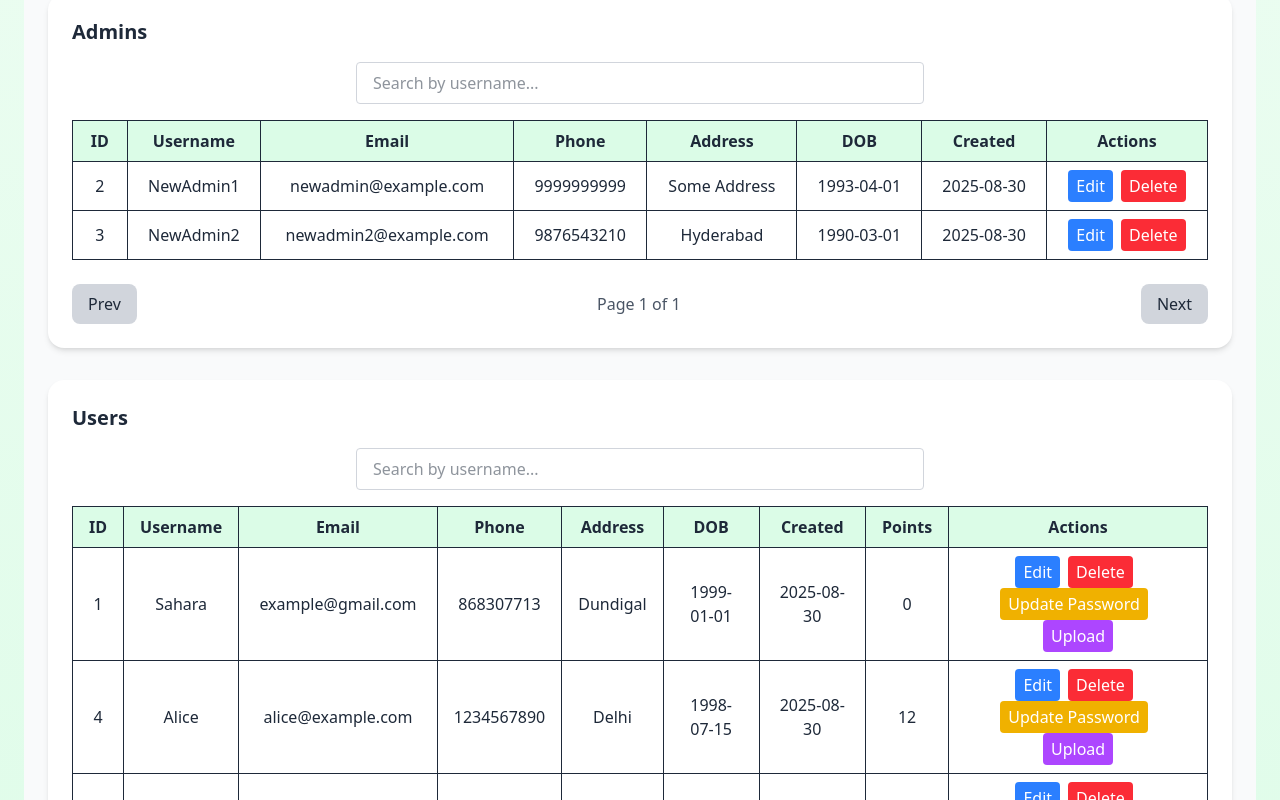
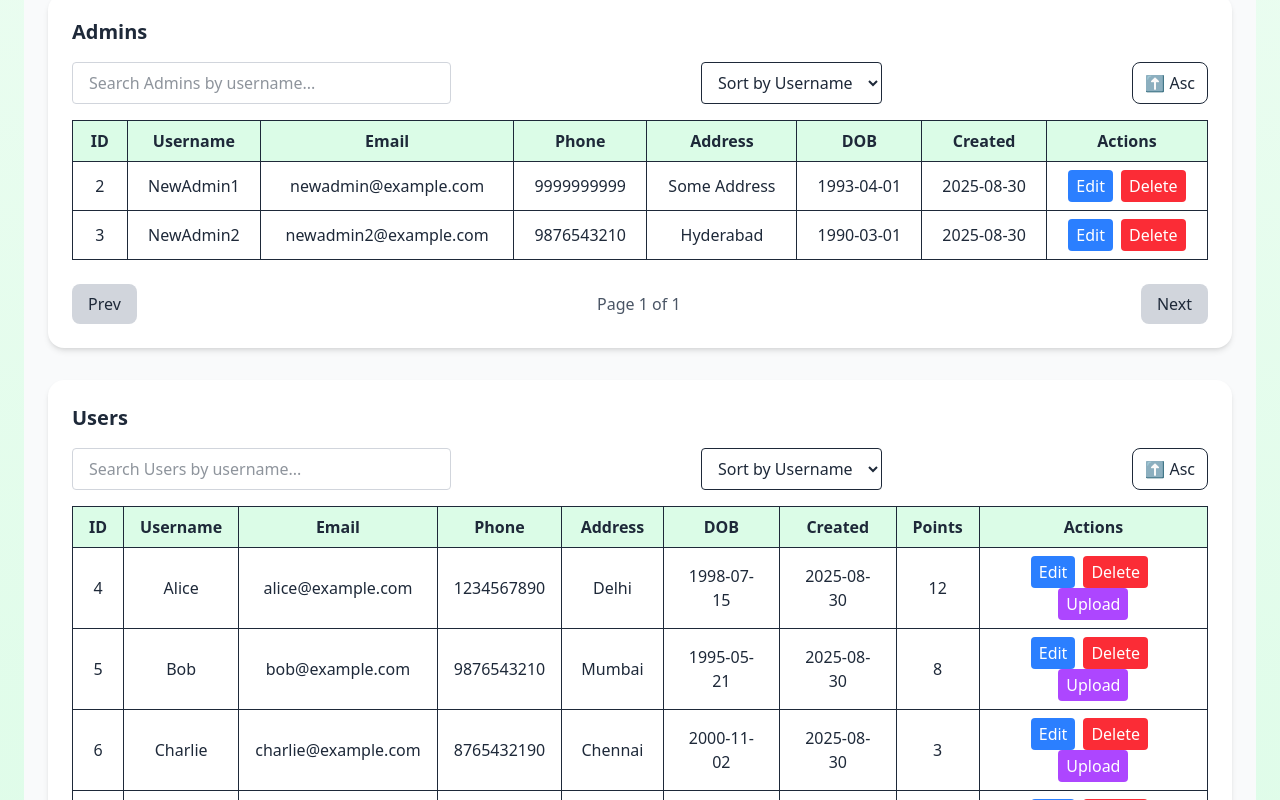
Before and after one commit to Sahasragoud/smart-waste-management, a React (Vite) app: page /admin/users in a window 1280 px wide. Shown: the part 560-1360 px from the top of the page. Built offline with nearby package versions, Linux system fonts and the light colour scheme; sample sign-in values are in the browser's storage.

Commit message:
First commit

```diff
--- a/src/pages/Users.tsx
+++ b/src/pages/Users.tsx
@@ -1,4 +1,3 @@
-
 import { useState } from "react";
 import { PieChart, Pie, Cell, Tooltip, ResponsiveContainer, Legend } from "recharts";
 
@@ -27,20 +26,23 @@ const COLORS = ["#34D399", "#3B82F6"];
 
 export default function Users() {
   const [users, setUsers] = useState<User[]>(mockUsers);
-  const [search, setSearch] = useState<string>("");
-  const itemsPerPage = 5;
+
+  const [adminSearch, setAdminSearch] = useState("");
+  const [userSearch, setUserSearch] = useState("");
+  const [adminSortField, setAdminSortField] = useState<"username" | "email">("username");
+  const [userSortField, setUserSortField] = useState<"username" | "email" | "points">("username");
+  const [adminSortOrder, setAdminSortOrder] = useState<"asc" | "desc">("asc");
+  const [userSortOrder, setUserSortOrder] = useState<"asc" | "desc">("asc");
   const [adminPage, setAdminPage] = useState(1);
   const [userPage, setUserPage] = useState(1);
+  const [itemsPerPage] = useState(5);
   const [showModal, setShowModal] = useState(false);
   const [newUserRole, setNewUserRole] = useState<"admin" | "user">("user");
   const [newUserData, setNewUserData] = useState<Partial<User>>({});
   const [formErrors, setFormErrors] = useState<Record<string, string>>({});
 
-  const admins = users.filter(u => u.role === "admin" && u.username.toLowerCase().includes(search.toLowerCase()));
-  const normalUsers = users.filter(u => u.role === "user" && u.username.toLowerCase().includes(search.toLowerCase()));
-
   const handleDelete = (id: number) => {
-    setUsers(users.filter(user => user.id !== id));
+    setUsers(users.filter((user) => user.id !== id));
   };
 
   const handleAddUser = () => {
@@ -49,7 +51,7 @@ export default function Users() {
 
     requiredFields.forEach((field) => {
       if (!newUserData[field as keyof User]) {
-        errors[field] = `${field.replace("_", " ").replace(/\b\w/g, l => l.toUpperCase())} is required.`;
+        errors[field] = `${field.replace("_", " ").replace(/\b\w/g, (l) => l.toUpperCase())} is required.`;
       }
     });
 
@@ -76,118 +78,53 @@ export default function Users() {
     setFormErrors({});
   };
 
-  const renderTable = (title: string, data: User[], currentPage: number, setPage: (p: number) => void, totalPages: number, showUpload: boolean) => {
-    const indexOfLastItem = currentPage * itemsPerPage;
-    const indexOfFirstItem = indexOfLastItem - itemsPerPage;
-    const currentData = data.slice(indexOfFirstItem, indexOfLastItem);
+  const filteredAdmins = users
+    .filter((u) => u.role === "admin" && u.username.toLowerCase().includes(adminSearch.toLowerCase()))
+    .sort((a, b) => {
+      const field = adminSortField as keyof User;
+      const comparison = a[field].toString().localeCompare(b[field].toString());
+      return adminSortOrder === "asc" ? comparison : -comparison;
+    });
 
-    return (
-      <div className="p-6 bg-white rounded-2xl shadow-md mb-8">
-        <h2 className="text-xl font-semibold mb-4">{title}</h2>
+  const filteredUsers = users
+    .filter((u) => u.role === "user" && u.username.toLowerCase().includes(userSearch.toLowerCase()))
+    .sort((a, b) => {
+      const field = userSortField as keyof User;
+      const comparison =
+        typeof a[field] === "number"
+          ? (a[field] as number) - (b[field] as number)
+          : a[field].toString().localeCompare(b[field].toString());
+      return userSortOrder === "asc" ? comparison : -comparison;
+    });
 
-        <div className="mb-4 text-center">
-          <input
-            type="text"
-            placeholder="Search by username..."
-            value={search}
-            onChange={e => {
-              setSearch(e.target.value);
-              setPage(1);
-            }}
-            className="px-4 py-2 rounded border border-gray-300 w-1/2"
-          />
-        </div>
+  const totalAdminPages = Math.ceil(filteredAdmins.length / itemsPerPage) || 1;
+  const totalUserPages = Math.ceil(filteredUsers.length / itemsPerPage) || 1;
 
-        <table className="min-w-full border border-gray-200">
-          <thead className="bg-green-100">
-            <tr>
-              <th className="border px-4 py-2">ID</th>
-              <th className="border px-4 py-2">Username</th>
-              <th className="border px-4 py-2">Email</th>
-              <th className="border px-4 py-2">Phone</th>
-              <th className="border px-4 py-2">Address</th>
-              <th className="border px-4 py-2">DOB</th>
-              <th className="border px-4 py-2">Created</th>
-              {title === "Users" && <th className="border px-4 py-2">Points</th>}
-              <th className="border px-4 py-2">Actions</th>
-            </tr>
-          </thead>
-          <tbody>
-            {currentData.length > 0 ? (
-              currentData.map(user => (
-                <tr key={user.id} className="text-center hover:bg-gray-50">
-                  <td className="border px-4 py-2">{user.id}</td>
-                  <td className="border px-4 py-2">{user.username}</td>
-                  <td className="border px-4 py-2">{user.email}</td>
-                  <td className="border px-4 py-2">{user.phone_number}</td>
-                  <td className="border px-4 py-2">{user.address}</td>
-                  <td className="border px-4 py-2">{user.date_of_birth}</td>
-                  <td className="border px-4 py-2">{user.created_date}</td>
-                  {title === "Users" && <td className="border px-4 py-2">{user.points}</td>}
-                  <td className="border px-4 py-2 space-x-2">
-                    <button className="px-2 py-1 bg-blue-500 text-white rounded">Edit</button>
-                    <button onClick={() => handleDelete(user.id)} className="px-2 py-1 bg-red-500 text-white rounded">Delete</button>
-                    {user.role === "user" && (
-                      <>
-                        <button className="px-2 py-1 bg-yellow-500 text-white rounded">Update Password</button>
-                        {showUpload && (
-                          <button className="px-2 py-1 bg-purple-500 text-white rounded">Upload</button>
-                        )}
-                      </>
-                    )}
-                  </td>
-                </tr>
-              ))
-            ) : (
-              <tr>
-                <td colSpan={title === "Users" ? 9 : 8} className="text-center py-4 text-gray-500 italic">
-                  No {title.toLowerCase()} found.
-                </td>
-              </tr>
-            )}
-          </tbody>
-        </table>
-
-        <div className="flex justify-between items-center mt-6">
-          <button
-            disabled={currentPage === 1}
-            onClick={() => setPage(currentPage - 1)}
-            className={`px-4 py-2 rounded-lg ${currentPage === 1 ? "bg-gray-300" : "bg-green-600 text-white hover:bg-green-700"}`}
-          >
-            Prev
-          </button>
-          <p className="text-gray-600">Page {currentPage} of {totalPages}</p>
-          <button
-            disabled={currentPage === totalPages}
-            onClick={() => setPage(currentPage + 1)}
-            className={`px-4 py-2 rounded-lg ${currentPage === totalPages ? "bg-gray-300" : "bg-green-600 text-white hover:bg-green-700"}`}
-          >
-            Next
-          </button>
-        </div>
-      </div>
-    );
-  };
+  const currentAdmins = filteredAdmins.slice((adminPage - 1) * itemsPerPage, adminPage * itemsPerPage);
+  const currentNormalUsers = filteredUsers.slice((userPage - 1) * itemsPerPage, userPage * itemsPerPage);
 
   const chartData = [
-    { name: "Admins", value: admins.length },
-    { name: "Users", value: normalUsers.length },
+    { name: "Admins", value: users.filter((u) => u.role === "admin").length },
+    { name: "Users", value: users.filter((u) => u.role === "user").length },
   ];
-
-  const totalAdminPages = Math.ceil(admins.length / itemsPerPage) || 1;
-  const totalUserPages = Math.ceil(normalUsers.length / itemsPerPage) || 1;
 
   return (
     <section className="min-h-screen bg-gray-50 py-16 px-6">
       <div className="flex justify-end gap-4 mb-6">
         <button
-          onClick={() => { setNewUserRole("admin"); setShowModal(true); }}
+          onClick={() => {
+            setNewUserRole("admin");
+            setShowModal(true);
+          }}
           className="px-4 py-2 bg-blue-600 text-white rounded-lg"
         >
           + Add Admin
         </button>
         <button
-          onClick={() => { setNewUserRole("user"); setShowModal(true); }}
+          onClick={() => {
+            setNewUserRole("user");
+            setShowModal(true);
+          }}
           className="px-4 py-2 bg-green-600 text-white rounded-lg"
         >
           + Add User
@@ -216,8 +153,175 @@ export default function Users() {
         </ResponsiveContainer>
       </div>
 
-      {renderTable("Admins", admins, adminPage, setAdminPage, totalAdminPages, false)}
-      {renderTable("Users", normalUsers, userPage, setUserPage, totalUserPages, true)}
+      {/* Admins Table */}
+      <div className="p-6 bg-white rounded-2xl shadow-md mb-8">
+        <h2 className="text-xl font-semibold mb-4">Admins</h2>
+        <div className="flex flex-col sm:flex-row justify-between items-center mb-4 gap-4">
+          <input
+            type="text"
+            placeholder="Search Admins by username..."
+            value={adminSearch}
+            onChange={(e) => {
+              setAdminSearch(e.target.value);
+              setAdminPage(1);
+            }}
+            className="px-4 py-2 rounded border border-gray-300 w-full sm:w-1/3"
+          />
+
+          <select
+            value={adminSortField}
+            onChange={(e) => setAdminSortField(e.target.value as any)}
+            className="border px-3 py-2 rounded"
+          >
+            <option value="username">Sort by Username</option>
+            <option value="email">Sort by Email</option>
+          </select>
+
+          <button
+            className="px-3 py-2 border rounded-lg"
+            onClick={() => setAdminSortOrder(adminSortOrder === "asc" ? "desc" : "asc")}
+          >
+            {adminSortOrder === "asc" ? "⬆️ Asc" : "⬇️ Desc"}
+          </button>
+        </div>
+
+        <table className="min-w-full border border-gray-200">
+          <thead className="bg-green-100">
+            <tr>
+              <th className="border px-4 py-2">ID</th>
+              <th className="border px-4 py-2">Username</th>
+              <th className="border px-4 py-2">Email</th>
+              <th className="border px-4 py-2">Phone</th>
+              <th className="border px-4 py-2">Address</th>
+              <th className="border px-4 py-2">DOB</th>
+              <th className="border px-4 py-2">Created</th>
+              <th className="border px-4 py-2">Actions</th>
+            </tr>
+          </thead>
+          <tbody>
+            {currentAdmins.map((user) => (
+              <tr key={user.id} className="text-center hover:bg-gray-50">
+                <td className="border px-4 py-2">{user.id}</td>
+                <td className="border px-4 py-2">{user.username}</td>
+                <td className="border px-4 py-2">{user.email}</td>
+                <td className="border px-4 py-2">{user.phone_number}</td>
+                <td className="border px-4 py-2">{user.address}</td>
+                <td className="border px-4 py-2">{user.date_of_birth}</td>
+                <td className="border px-4 py-2">{user.created_date}</td>
+                <td className="border px-4 py-2 space-x-2">
+                  <button className="px-2 py-1 bg-blue-500 text-white rounded">Edit</button>
+                  <button onClick={() => handleDelete(user.id)} className="px-2 py-1 bg-red-500 text-white rounded">Delete</button>
+                </td>
+              </tr>
+            ))}
+          </tbody>
+        </table>
+
+        <div className="flex justify-between items-center mt-6">
+          <button
+            disabled={adminPage === 1}
+            onClick={() => setAdminPage((p) => p - 1)}
+            className={`px-4 py-2 rounded-lg ${adminPage === 1 ? "bg-gray-300" : "bg-green-600 text-white hover:bg-green-700"}`}
+          >
+            Prev
+          </button>
+          <p className="text-gray-600">Page {adminPage} of {totalAdminPages}</p>
+          <button
+            disabled={adminPage === totalAdminPages}
+            onClick={() => setAdminPage((p) => p + 1)}
+            className={`px-4 py-2 rounded-lg ${adminPage === totalAdminPages ? "bg-gray-300" : "bg-green-600 text-white hover:bg-green-700"}`}
+          >
+            Next
+          </button>
+        </div>
+      </div>
+
+      {/* Users Table */}
+      <div className="p-6 bg-white rounded-2xl shadow-md mb-8">
+        <h2 className="text-xl font-semibold mb-4">Users</h2>
+        <div className="flex flex-col sm:flex-row justify-between items-center mb-4 gap-4">
+          <input
+            type="text"
+            placeholder="Search Users by username..."
+            value={userSearch}
+            onChange={(e) => {
+              setUserSearch(e.target.value);
+              setUserPage(1);
+            }}
+            className="px-4 py-2 rounded border border-gray-300 w-full sm:w-1/3"
+          />
+
+          <select
+            value={userSortField}
+            onChange={(e) => setUserSortField(e.target.value as any)}
+            className="border px-3 py-2 rounded"
+          >
+            <option value="username">Sort by Username</option>
+            <option value="email">Sort by Email</option>
+            <option value="points">Sort by Points</option>
+          </select>
+
+          <button
+            className="px-3 py-2 border rounded-lg"
+            onClick={() => setUserSortOrder(userSortOrder === "asc" ? "desc" : "asc")}
+          >
+            {userSortOrder === "asc" ? "⬆️ Asc" : "⬇️ Desc"}
+          </button>
+        </div>
+
+        <table className="min-w-full border border-gray-200">
+          <thead className="bg-green-100">
+            <tr>
+              <th className="border px-4 py-2">ID</th>
+              <th className="border px-4 py-2">Username</th>
+              <th className="border px-4 py-2">Email</th>
+              <th className="border px-4 py-2">Phone</th>
+              <th className="border px-4 py-2">Address</th>
+              <th className="border px-4 py-2">DOB</th>
+              <th className="border px-4 py-2">Created</th>
+              <th className="border px-4 py-2">Points</th>
+              <th className="border px-4 py-2">Actions</th>
+            </tr>
+          </thead>
+          <tbody>
+            {currentNormalUsers.map((user) => (
+              <tr key={user.id} className="text-center hover:bg-gray-50">
+                <td className="border px-4 py-2">{user.id}</td>
+                <td className="border px-4 py-2">{user.username}</td>
+                <td className="border px-4 py-2">{user.email}</td>
+                <td className="border px-4 py-2">{user.phone_number}</td>
+                <td className="border px-4 py-2">{user.address}</td>
+                <td className="border px-4 py-2">{user.date_of_birth}</td>
+                <td className="border px-4 py-2">{user.created_date}</td>
+                <td className="border px-4 py-2">{user.points}</td>
+                <td className="border px-4 py-2 space-x-2">
+                  <button className="px-2 py-1 bg-blue-500 text-white rounded">Edit</button>
+                  <button onClick={() => handleDelete(user.id)} className="px-2 py-1 bg-red-500 text-white rounded">Delete</button>
+                  <button className="px-2 py-1 bg-purple-500 text-white rounded">Upload</button>
+                </td>
+              </tr>
+            ))}
+          </tbody>
+        </table>
+
+        <div className="flex justify-between items-center mt-6">
+          <button
+            disabled={userPage === 1}
+            onClick={() => setUserPage((p) => p - 1)}
+            className={`px-4 py-2 rounded-lg ${userPage === 1 ? "bg-gray-300" : "bg-green-600 text-white hover:bg-green-700"}`}
+          >
+            Prev
+          </button>
+          <p className="text-gray-600">Page {userPage} of {totalUserPages}</p>
+          <button
+            disabled={userPage === totalUserPages}
+            onClick={() => setUserPage((p) => p + 1)}
+            className={`px-4 py-2 rounded-lg ${userPage === totalUserPages ? "bg-gray-300" : "bg-green-600 text-white hover:bg-green-700"}`}
+          >
+            Next
+          </button>
+        </div>
+      </div>
 
       {showModal && (
         <div className="fixed inset-0 bg-black bg-opacity-50 flex justify-center items-center">
@@ -271,15 +375,16 @@ export default function Users() {
 
             <div className="flex justify-end mt-4 gap-2">
               <button
-                onClick={() => { setShowModal(false); setNewUserData({}); setFormErrors({}); }}
+                onClick={() => {
+                  setShowModal(false);
+                  setNewUserData({});
+                  setFormErrors({});
+                }}
                 className="px-4 py-2 bg-gray-300 rounded"
               >
                 Cancel
               </button>
-              <button
-                onClick={handleAddUser}
-                className="px-4 py-2 bg-green-600 text-white rounded"
-              >
+              <button onClick={handleAddUser} className="px-4 py-2 bg-green-600 text-white rounded">
                 Add
               </button>
             </div>
```
